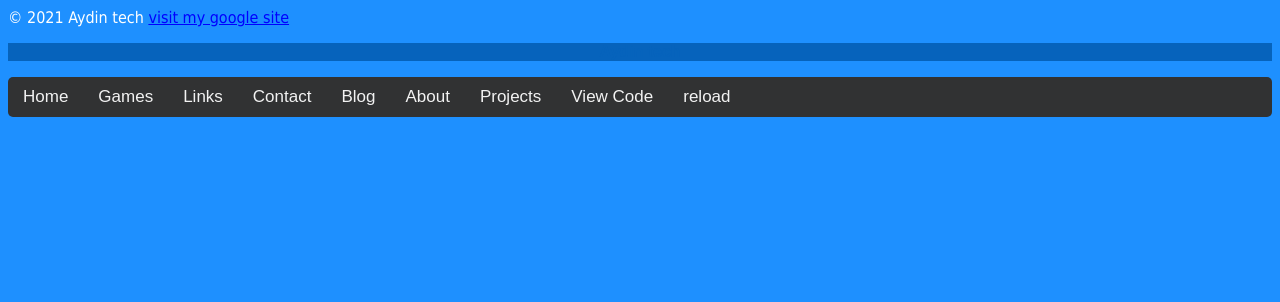
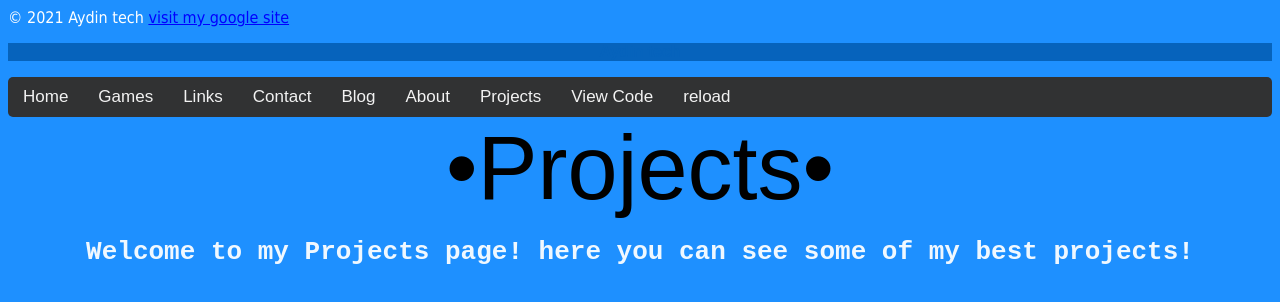
Before and after one commit to Aydin-Coder/projects, a plain HTML site: page index.html in a window 1280 px wide. Drawn offline with Linux system fonts and the light colour scheme.

Commit message:
Update index.html

```diff
--- a/index.html
+++ b/index.html
@@ -22,6 +22,8 @@
         <a href="https://github.com/Aydin-Coder/aydin-coder.github.io">View Code</a>
         <a href="https://aydin-coder.github.io/">reload</a>
       </div>
+      <a2>•Projects•</a2>
+      <h1>Welcome to my Projects page! here you can see some of my best projects!</h1>
     </body>
     <style>
       body {
```
